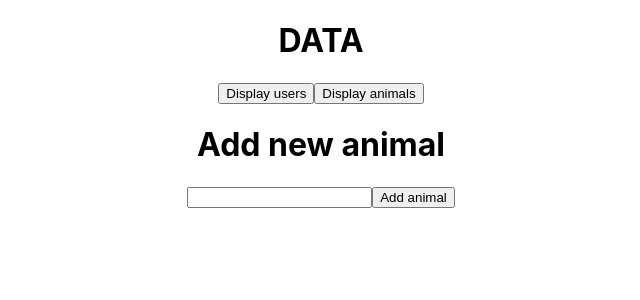
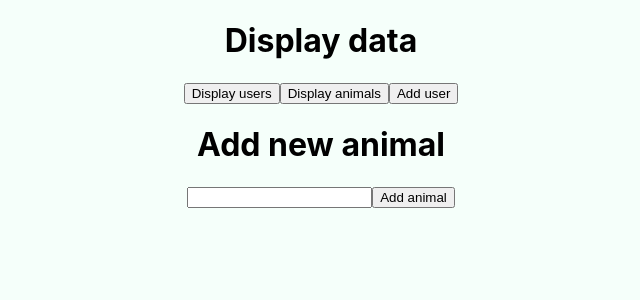
Before and after one commit to darkmatter999/express-with-react-app, a React (Create React App) app: page / in a window 1280 px wide. Shown: the top 300 px of the page, without its empty margins (319-959 px from the left). Built offline with nearby package versions, Linux system fonts and the light colour scheme.

Commit message:
POST with unique IDs added

```diff
--- a/src/Components/App/App.css
+++ b/src/Components/App/App.css
@@ -36,3 +36,7 @@
     transform: rotate(360deg);
   }
 }
+
+body {
+  background-color: mintcream
+}
--- a/src/Components/App/App.js
+++ b/src/Components/App/App.js
@@ -14,7 +14,7 @@ class App extends React.Component {
 
     this.displayUsers = this.displayUsers.bind(this);
     this.displayAnimals = this.displayAnimals.bind(this);
-    this.addAnimal = this.addAnimal.bind(this)
+    this.addAnimal = this.addAnimal.bind(this);
   }
 
   /* *********PREVIOUS SETUP*******************
@@ -37,33 +37,29 @@ class App extends React.Component {
 
 */
 
-
   displayUsers() {
     Backend.displayUsers().then(users => {
       this.setState({users: users})
+      //console.log(this.state.users.length)
     })
   }
 
   displayAnimals() {
     Backend.displayAnimals().then(animals => {
       this.setState({animals: animals})
-      //console.log(this.state.animals)
     })
   }
 
   addAnimal() {
-
     Backend.addAnimal().then(animals => {
       this.setState({animals: animals})
-
-      console.log(this.state.animals)
     })
   }
 
   render() {
     return (
       <div className="App">
-        <h1>DATA</h1>
+        <h1>Display data</h1>
         <Frontend users={this.state.users} animals={this.state.animals} displayUsers={this.displayUsers} displayAnimals={this.displayAnimals}
         addAnimal={this.addAnimal} />
       </div>
--- a/src/Components/Frontend/Frontend.js
+++ b/src/Components/Frontend/Frontend.js
@@ -1,5 +1,6 @@
 import React from 'react';
 import './Frontend.css';
+import Backend from '../../util/Backend';
 
 class Frontend extends React.Component {
     constructor(props) {
@@ -7,28 +8,44 @@ class Frontend extends React.Component {
         this.state = {
             displayUsers: false,
             displayAnimals: false,
-            input: ''
+            displayAddUser: false,
+            animalInput: '',
+            userInput: ''
         }
 
         this.displayUsers = this.displayUsers.bind(this);
         this.toggleUsersButton = this.toggleUsersButton.bind(this);
         this.displayAnimals = this.displayAnimals.bind(this);
         this.toggleAnimalsButton = this.toggleAnimalsButton.bind(this);
-        this.handleChange = this.handleChange.bind(this);
-        this.click = this.click.bind(this)
+        this.handleAnimalInputChange = this.handleAnimalInputChange.bind(this);
+        this.addAnimal = this.addAnimal.bind(this);
+        this.addUser = this.addUser.bind(this);
+        this.handleUserInputChange = this.handleUserInputChange.bind(this);
+        this.displayAddUser = this.displayAddUser.bind(this);
+        this.toggleAddUserButton = this.toggleAddUserButton.bind(this)
     }
-
 
     toggleUsersButton() {
         if (this.state.displayUsers === false) {
+            this.props.displayUsers()
             this.setState({displayUsers: true})
         } else if (this.state.displayUsers === true) {
             this.setState({displayUsers: false})
         }
     }
 
+    toggleAddUserButton() {
+        if (this.state.displayAddUser === false) {
+            this.props.displayUsers()
+            this.setState({displayAddUser: true})
+        } else if (this.state.displayAddUser === true) {
+            this.setState({displayAddUser: false})
+        }
+    }
+
     toggleAnimalsButton() {
         if (this.state.displayAnimals === false) {
+            this.props.displayAnimals()
             this.setState({displayAnimals: true})
         } else if (this.state.displayAnimals === true) {
             this.setState({displayAnimals: false})
@@ -36,10 +53,8 @@ class Frontend extends React.Component {
 
     }
 
-
     displayUsers() {
         if (this.state.displayUsers) {
-            this.props.displayUsers()
             return (
                 <div>
                     <br />
@@ -50,33 +65,46 @@ class Frontend extends React.Component {
         }
     }
 
-    displayAnimals() {
-        if (this.state.displayAnimals) {
-            this.props.displayAnimals()
-
+    displayAddUser() {
+        if (this.state.displayAddUser) {
             return (
                 <div>
-                    <br />
-                    {this.props.animals.map(animal =>
-                    <div>{animal}</div>)}
+                <form>
+                    <h1>Add new user</h1>
+                    <input className="input" value={this.state.userInput} onChange={(e) => {this.handleUserInputChange(e)}}></input>
+                    <button onClick={this.addUser} type='primary'>Add user</button>
+                </form>
                 </div>
             )
         }
     }
 
+    displayAnimals() {
+        if (this.state.displayAnimals) {
+            return (
+                <div>
+                    <br />
+                    {this.props.animals.map(animal =>
+                    <div>{animal.animal}</div>)}
+                </div>
+            )
+        }
+    }
 
-    handleChange(event) {
-        this.setState({input: event.target.value});
+    handleAnimalInputChange(event) {
+        this.setState({animalInput: event.target.value});
       }
 
-    click() {
-        //console.log(this.state.input)
-        const inputValue = this.state.input
-        //console.log(inputValue)
-        return fetch('/animals', {method: 'POST', body: JSON.stringify({input: inputValue}), headers: {
-            'Content-Type': 'application/json',
-          }, })
-        .then(response => response.json())
+    handleUserInputChange(event) {
+        this.setState({userInput: event.target.value});
+      }
+
+    addAnimal() {
+        Backend.addAnimal(this.state.animalInput)
+    }
+
+    addUser() {
+        Backend.addUser(this.state.userInput, this.props.users)
     }
 
     render() {
@@ -86,10 +114,12 @@ class Frontend extends React.Component {
                 {this.displayUsers()}
                 <button onClick={this.toggleAnimalsButton}>Display animals</button>
                 {this.displayAnimals()}
+                <button onClick={this.toggleAddUserButton}>Add user</button>
+                {this.displayAddUser()}
                 <form>
                     <h1>Add new animal</h1>
-                    <input className="input" value={this.state.input} onChange={(e) => {this.handleChange(e)}}></input>
-                    <button onClick={this.click} type='primary'>Add animal</button>
+                    <input className="input" value={this.state.animalInput} onChange={(e) => {this.handleAnimalInputChange(e)}}></input>
+                    <button onClick={this.addAnimal} type='primary'>Add animal</button>
                 </form>
             </div>
         )
--- a/src/util/Backend.js
+++ b/src/util/Backend.js
@@ -15,8 +15,18 @@ const Backend = {
 
     },
 
-    addAnimal() {
-        return fetch('/animals', {method: 'POST', body: 'rat'})
+    addAnimal(input) {
+        return fetch('/animals', {method: 'POST', body: JSON.stringify({input: {animal: input}}), headers: {
+            'Content-Type': 'application/json',
+          }, })
+        .then(response => response.json())
+    },
+
+    addUser(input, array) {
+        return fetch('/users', {method: 'POST', body: JSON.stringify({input: {id: array.length + 1, username: input}}),
+        headers: {
+            'Content-Type': 'application/json',
+          }, })
         .then(response => response.json())
     }
 }
```
